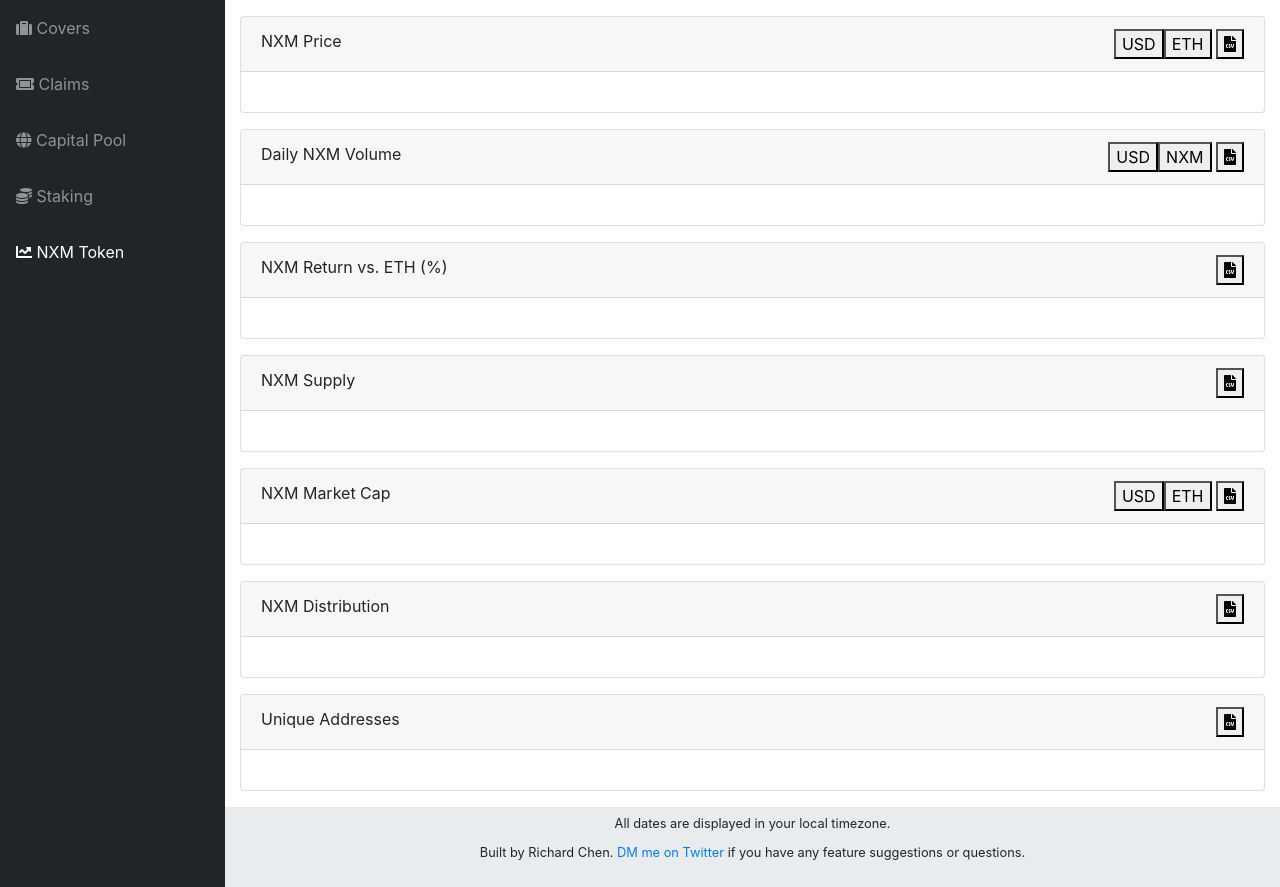
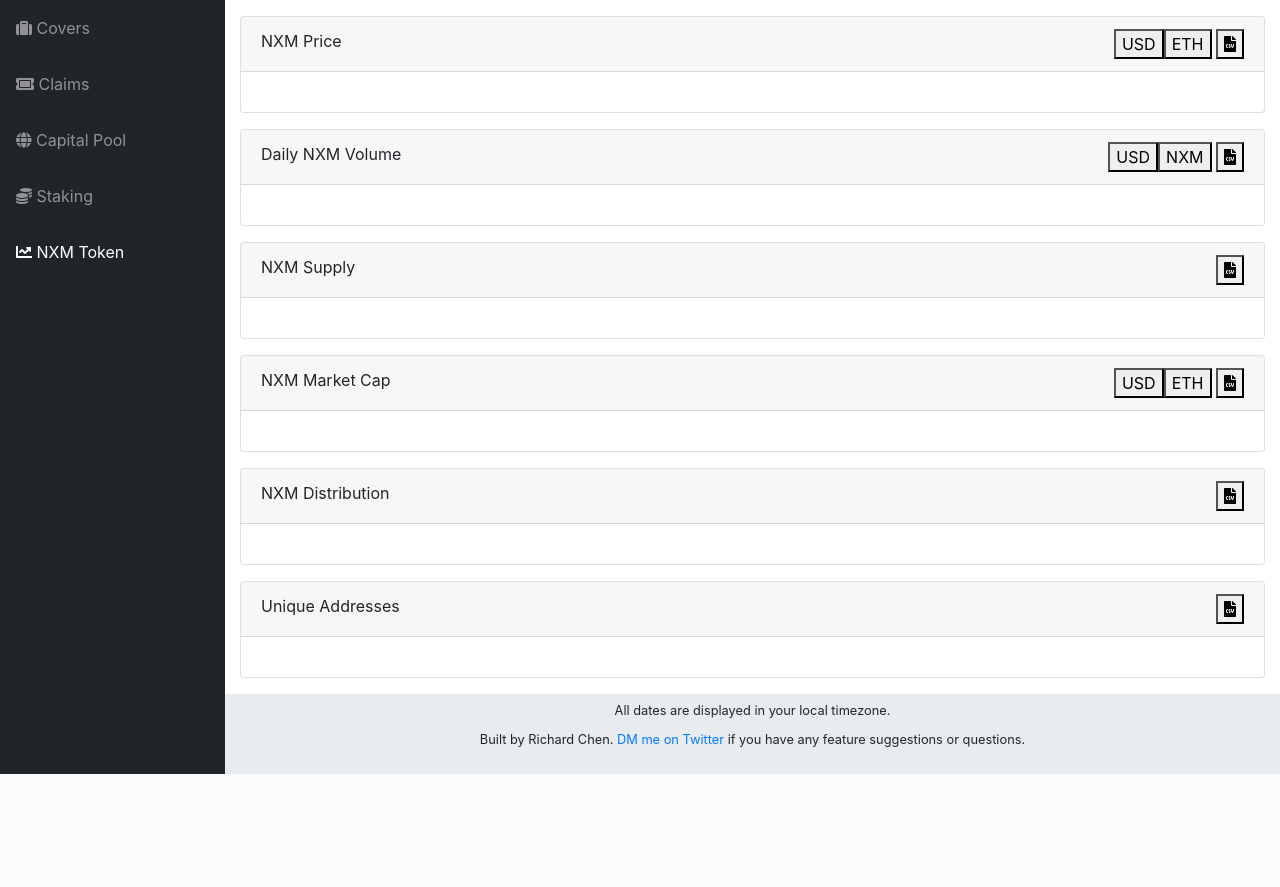
Before and after one commit to rchen8/nexus-mutual-tracker, a Flask app: page /token in a window 1280 px wide. Shown: the part 56-943 px from the top of the page. After the commit the page ends 830 px from the top, so only its background shows below. Run offline with Flask 2, Linux system fonts and the light colour scheme; data that the repository does not hold is empty; some libraries are stand-ins or nearby versions.

Commit message:
Remove NXM return vs. ETH graph

```diff
--- a/app/models/grapher.py
+++ b/app/models/grapher.py
@@ -393,19 +393,6 @@ def get_nxm_daily_volume(cache=False):
     daily_volume['NXM'][txn['timestamp'].strftime('%Y-%m-%d')] += txn['amount']
   return dict(daily_volume)
 
-def get_nxm_return_vs_eth(cache=False):
-  if cache:
-    return json.loads(r.get('nxm_return_vs_eth'))
-
-  start_price = 0.01028
-  nxm_price = get_nxm_price(cache=True)['ETH']
-  nxm_return_vs_eth = {}
-  for time in nxm_price:
-    nxm_return_vs_eth[time] = (nxm_price[time] / start_price - 1) * 100
-    if abs(nxm_return_vs_eth[time]) < 0.01:
-      nxm_return_vs_eth[time] = 0
-  return nxm_return_vs_eth
-
 def get_nxm_supply(cache=False):
   if cache:
     return json.loads(r.get('nxm_supply'))
@@ -496,7 +483,6 @@ def cache_graph_data():
   r.set('staking_reward_per_contract', json.dumps(get_staking_reward_per_contract(cache=False)))
   r.set('stakes', json.dumps(get_all_stakes(cache=False)))
   r.set('nxm_daily_volume', json.dumps(get_nxm_daily_volume(cache=False)))
-  r.set('nxm_return_vs_eth', json.dumps(get_nxm_return_vs_eth(cache=False)))
   r.set('nxm_supply', json.dumps(get_nxm_supply(cache=False)))
   r.set('nxm_market_cap', json.dumps(get_nxm_market_cap(cache=False)))
   r.set('nxm_distribution', json.dumps(get_nxm_distribution(cache=False)))
--- a/app/routes/routes.py
+++ b/app/routes/routes.py
@@ -85,10 +85,6 @@ def nxm_price():
 def nxm_daily_volume():
   return jsonify(grapher.get_nxm_daily_volume(cache=True))
 
-@app.route('/nxm_return_vs_eth', methods=['GET'])
-def nxm_return_vs_eth():
-  return jsonify(grapher.get_nxm_return_vs_eth(cache=True))
-
 @app.route('/nxm_supply', methods=['GET'])
 def nxm_supply():
   return jsonify(grapher.get_nxm_supply(cache=True))
--- a/app/static/js/token.js
+++ b/app/static/js/token.js
@@ -54,15 +54,6 @@ $('#nxm-daily-volume-usd').click(() => {
 $('#nxm-daily-volume-nxm').click(() => {
   renderNXMDailyVolume('NXM')
   toggleCurrency('#nxm-daily-volume', 'nxm', 'usd')
-})
-
-$.get('nxm_return_vs_eth', (response) => {
-  Plotly.newPlot('nxmReturnVsEth', [{
-    x: getDateTimesInLocalTimezone(Object.keys(response)),
-    y: Object.values(response),
-    fill: 'tozeroy',
-    type: 'scatter'
-  }])
 })
 
 $.get('nxm_supply', (response) => {
--- a/app/templates/token.html
+++ b/app/templates/token.html
@@ -64,18 +64,6 @@
 
     <div class="card mb-3">
       <div class="card-header">
-        NXM Return vs. ETH (%)
-        <span style="float:right;">
-          <a href="download/nxm_return_vs_eth"><button><i class="fas fa-file-csv"></i></button></a>
-        </span>
-      </div>
-      <div class="card-body">
-        <div id="nxmReturnVsEth"></div>
-      </div>
-    </div>
-
-    <div class="card mb-3">
-      <div class="card-header">
         NXM Supply
         <span style="float:right;">
           <a href="download/nxm_supply"><button><i class="fas fa-file-csv"></i></button></a>
```
